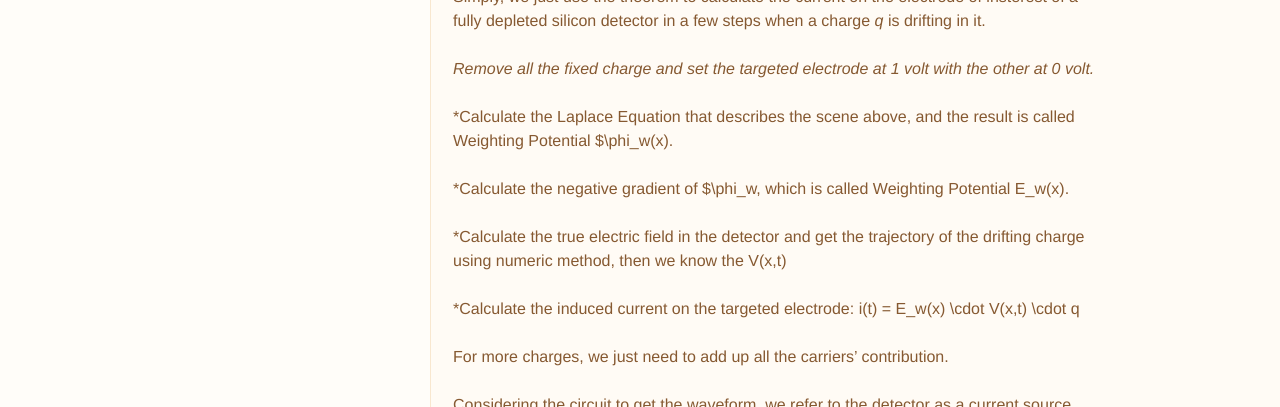
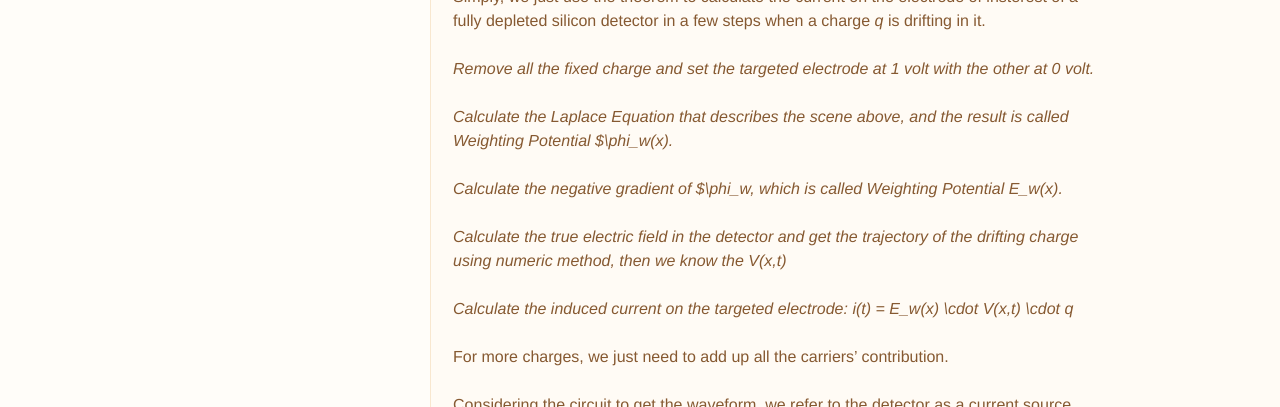
Before and after one commit to dt-np/xteam, a Jekyll site: the page built from _docs/203_pixel.md, in a window 1280 px wide. Shown: the part 719-1126 px from the top of the page. Built offline with Jekyll 4.4.1, drawn with Linux system fonts in a browser that asks for light colours.

```diff
--- a/_docs/203_pixel.md
+++ b/_docs/203_pixel.md
@@ -19,13 +19,13 @@ Simply, we just use the theorem to calculate the current on the electrode of ins
 
 *Remove all the fixed charge and set the targeted electrode at 1 volt with the other at 0 volt.*
 
-  *Calculate the Laplace Equation that describes the scene above, and the result is called Weighting Potential $\phi_w(x).
+  *Calculate the Laplace Equation that describes the scene above, and the result is called Weighting Potential $\phi_w(x).*
 
-  *Calculate the negative gradient of $\phi_w, which is called Weighting Potential E_w(x).
+  *Calculate the negative gradient of $\phi_w, which is called Weighting Potential E_w(x).*
 
-  *Calculate the true electric field in the detector and get the trajectory of the drifting charge using numeric method, then we know the V(x,t)
+  *Calculate the true electric field in the detector and get the trajectory of the drifting charge using numeric method, then we know the V(x,t)*
 
-  *Calculate the induced current on the targeted electrode: i(t) = E_w(x) \cdot V(x,t) \cdot q
+  *Calculate the induced current on the targeted electrode: i(t) = E_w(x) \cdot V(x,t) \cdot q*
 
 For more charges, we just need to add up all the carriers' contribution.
 
```
